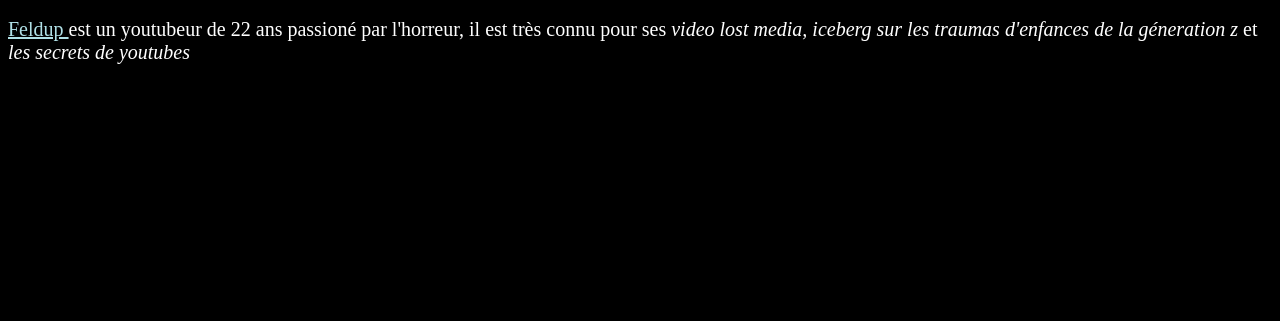
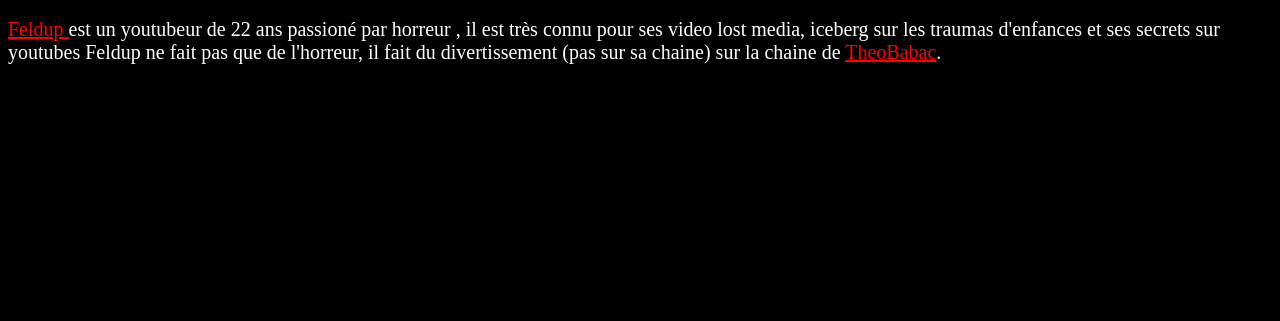
Before and after one commit to G2Amayas/G2Amayas.github.io, a plain HTML site: page index.html in a window 1280 px wide. Shown: the part 479-800 px from the top of the page. Drawn offline with Linux system fonts and the light colour scheme.

Commit message:
Update index.html

```diff
--- a/index.html
+++ b/index.html
@@ -21,13 +21,16 @@
             position: relative; top: 0px; left: 525px;
             width: 300px;
             height: 300px;
+
         }
         p{
             color: white;
             font-size: 20px;
+
+
         }
         a {
-            color: powderblue;
+            color: red;
             font-size: 20px;
             ;
         }
@@ -35,9 +38,7 @@
     <h1>Feldup</h1>
     <img src="unnamed.jpg" alt="">
     <h2>Qui est Feldup ?</h2>
-    <p>
-        <a href="youtube.com/@Feldup">Feldup </a> est un youtubeur de 22 ans passioné par l'horreur, il est très connu pour ses <i> video lost media, iceberg sur les traumas d'enfances de la géneration z </i> et <i> les secrets de youtubes</i>
+    <p >
+        <a href="https://youtube.com/@Feldup" target="_blank">Feldup </a> est un youtubeur de 22 ans passioné par <bold> horreur </bold>, il est très connu pour ses <bold> video lost media, </bold> <bold> iceberg sur les traumas d'enfances</bold> et ses <bold> secrets sur youtubes</bold>
+        Feldup ne fait pas que de l'horreur, il fait du divertissement (pas sur sa chaine) sur la chaine de <a href="https://youtube.com/@TheoBabac" target="_blank"> TheoBabac</a>.
     </p>
-
-</body>
-</html>
```
